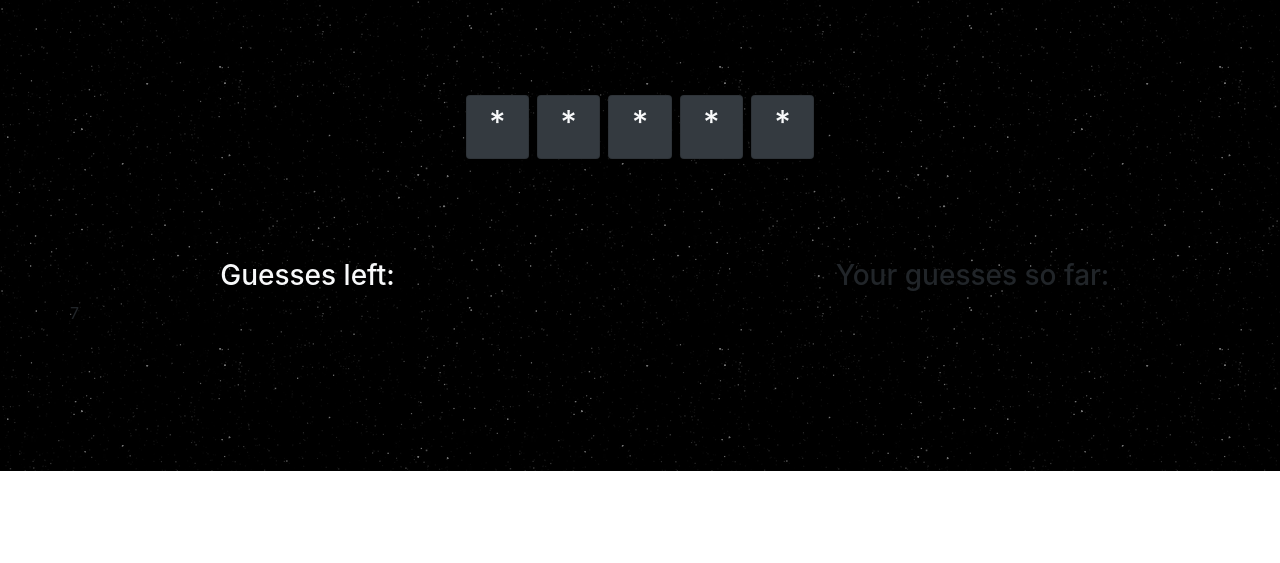
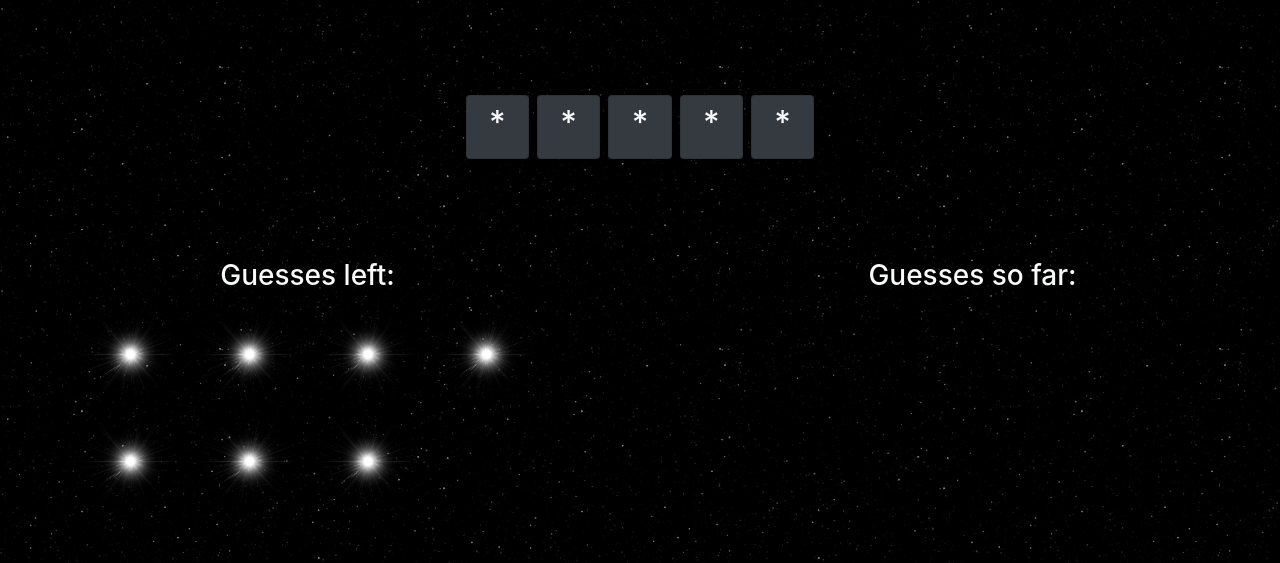
Before and after one commit to robertshaw87/Word-Guess-Game, a plain HTML site: page index.html in a window 1280 px wide. Shown: the part 329-892 px from the top of the page. Before the commit the page ends 800 px from the top, so only its background shows below. Drawn offline with nearby package versions, Linux system fonts and the light colour scheme.

Commit message:
change guesses left display to show stars instead of a number

```diff
--- a/assets/javascript/game.js
+++ b/assets/javascript/game.js
@@ -85,7 +85,8 @@ function gameReset() {
     console.log(targetWord);
     getElem("wins").textContent = wins;
     getElem("losses").textContent = losses;
-    getElem("guesses").textContent = guessesLeft;
+    // getElem("guesses").textContent = guessesLeft;
+    displayGuessesLeft();
     getElem("playerChoices").textContent = "";
     displayProgress();
 }
@@ -118,6 +119,16 @@ function displayProgress() {
 }
 
 function displayGuessesLeft() {
+    var guessesStars = $("#guesses");
+    guessesStars.empty();
+
+    for (var i=0; i<guessesLeft; i++){
+        var starPic = $("<div>");
+        starPic.attr("class", "col-md-3 m-0 p-0");
+        starPic.append("<img height=auto width=100% src='assets/images/star.png' alt='star'>");
+        console.log(starPic);
+        guessesStars.append(starPic);
+    }
 
 }
 
@@ -176,6 +187,7 @@ document.onkeyup = function(userInput) {
 
     getElem("wins").textContent = wins;
     getElem("losses").textContent = losses;
-    getElem("guesses").textContent = guessesLeft;
+    displayGuessesLeft();
+    // getElem("guesses").textContent = guessesLeft;
 
 }
--- a/index.html
+++ b/index.html
@@ -28,11 +28,14 @@
     <div class="row mt-5">
       <div class="card p-0 col-md-2 border-secondary">
         <h3 class="card-header bg-success text-light" id="winsCard">Wins</h3>
+        <!-- hook to display wins -->
         <h2 class="card-body m-0 bg-light" id="wins"></h2>
       </div>
-      <h3 class="col-md-8" id="playerMessage"></h3>
+      <!-- hook to display a message to the player -->
+      <h3 class="col-md-8 text-light" id="playerMessage"></h3>
       <div class="card p-0 col-md-2 border-secondary">
         <h3 class="card-header bg-danger text-light" id="lossesCard">Losses</h3>
+        <!-- hook to display losses -->
         <h2 class="card-body m-0 bg-light" id="losses"></h2>
       </div>
     </div>
@@ -40,8 +43,8 @@
     <div class="row mt-5">
       <div class="col-md-2"></div>
       <div class="col-md-8">
+        <!-- hook to display progress on word guess -->
         <div class="row text-center" id="wordProgress"></div>
-        <!-- <div class="card-text text-light pt-5 pb-5"><h2 id="wordProgress"></h2></div> -->
       </div>
       <div class="col-md-2"></div>
     </div>
@@ -55,20 +58,24 @@
           </div>
           <div class="col-md-1"></div>
         </div>
+        <!-- hook to display number of guesses left -->
         <div class="row text-center" id="guesses"></div>
       </div>
       <div class="col-md-2"></div>
       <div class="col-md-5">
-        <h3>Your guesses so far:
-          <span id="playerChoices"></span>
-        </h3>
+        <div class="row text-center text-light">
+          <div class="col-md-1"></div>
+          <div class="col">
+            <h3>Guesses so far:</h3>
+          </div>
+          <div class="col-md-1"></div>
+        </div>
+        <!-- hook to display letters already guessed -->
+        <div class="row text-center" id="playerChoices"></div>
       </div>
     </div>
     <div class="row mt-5">
 
-    </div>
-    <div class="row mt-5">
-      <h2 id="playerMessage"></h2>
     </div>
   </main>
 
```
